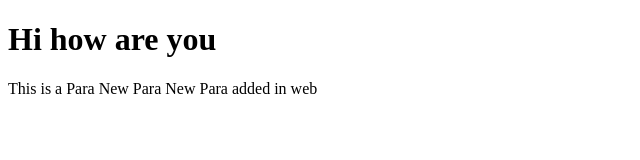
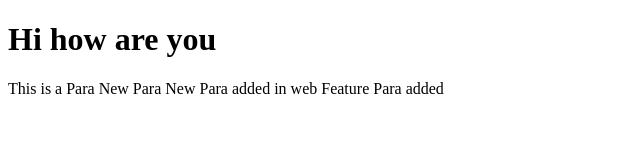
Before and after one commit to nikhil95malempati/myproject, a plain HTML site: page index.html in a window 1280 px wide. Shown: the whole page, without its empty margins (0-640 px from the left). Drawn offline with Linux system fonts and the light colour scheme.

Commit message:
Feature Para Added

```diff
--- a/index.html
+++ b/index.html
@@ -11,6 +11,7 @@
     <p1>This is a Para</p1>
     <p1>New Para</p1>
     <p1>New Para added in web</p1>
+    <p1>Feature Para added</p1>
 
 </body>
 </html>
```
